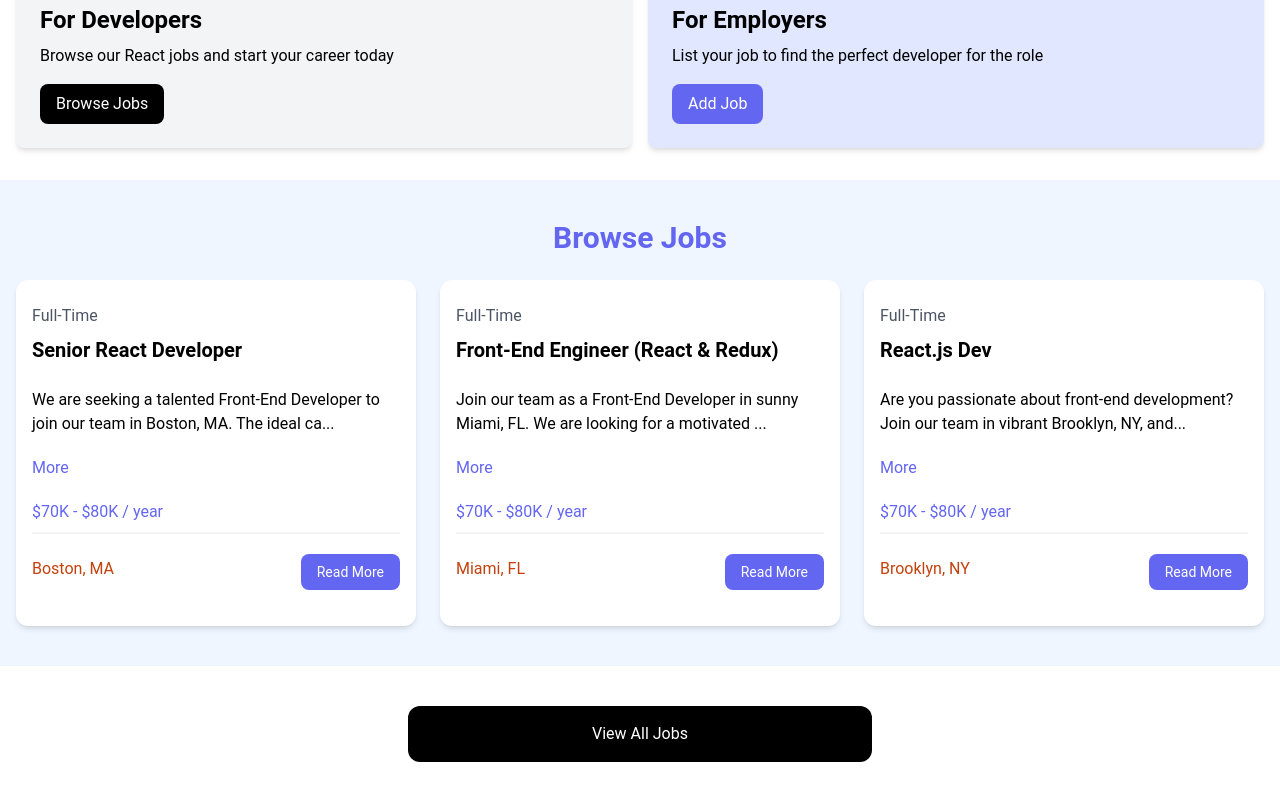
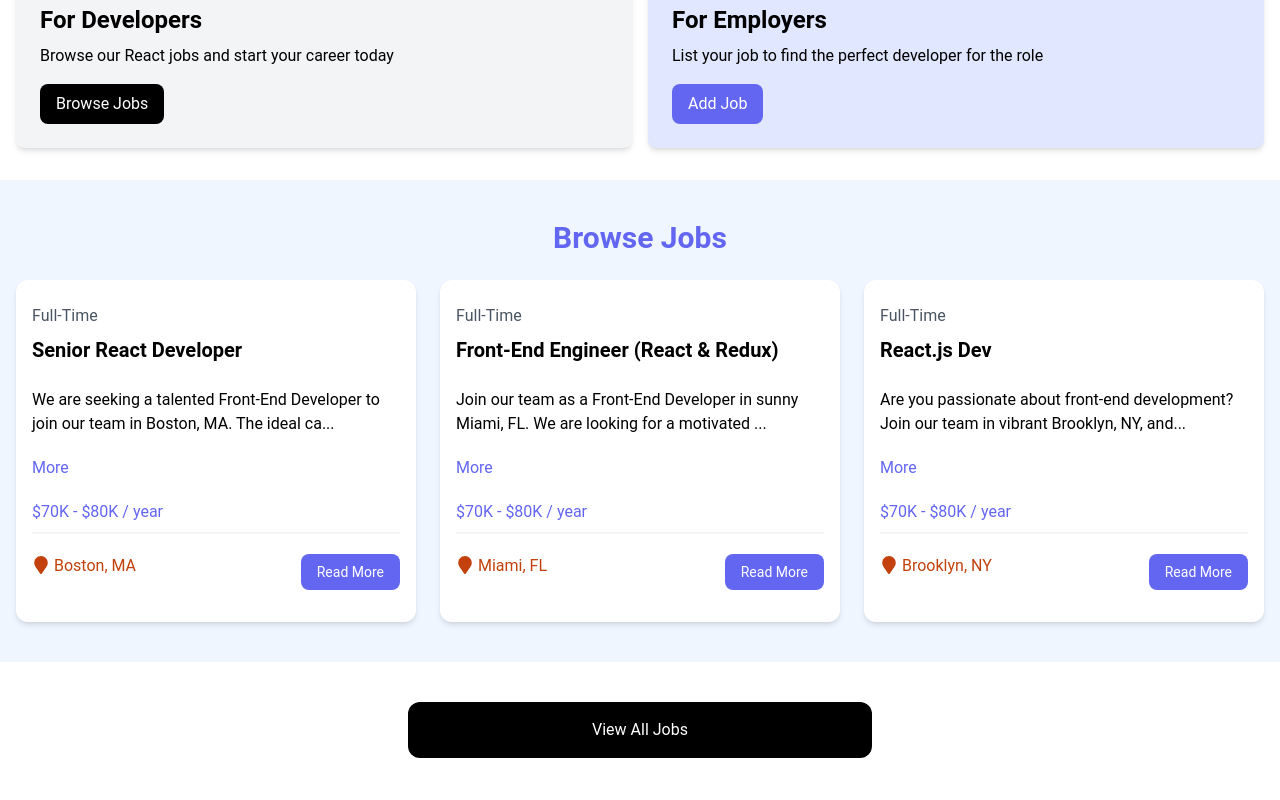
Before and after one commit to sbehnfeldt/react-crash-course-2024, a React (Vite) app: page / in a window 1280 px wide. Shown: the part 429-1229 px from the top of the page. Built offline with nearby package versions, Linux system fonts and the light colour scheme.

Commit message:
Add react icons package, use FontAwesome icon

```diff
--- a/package.json
+++ b/package.json
@@ -11,7 +11,8 @@
   },
   "dependencies": {
     "react": "^18.2.0",
-    "react-dom": "^18.2.0"
+    "react-dom": "^18.2.0",
+    "react-icons": "^5.2.1"
   },
   "devDependencies": {
     "@types/react": "^18.2.66",
--- a/src/components/JobListing.jsx
+++ b/src/components/JobListing.jsx
@@ -1,4 +1,5 @@
 import {useState} from 'react';
+import {FaMapMarker} from 'react-icons/fa';
 
 const JobListing = ({job}) => {
     const [showFullDescription, setShowFullDescription] = useState(false);
@@ -27,7 +28,7 @@
 
                 <div className="flex flex-col lg:flex-row justify-between mb-4">
                     <div className="text-orange-700 mb-3">
-                        <i className="fa-solid fa-location-dot text-lg"></i>
+                        <FaMapMarker className="inline text-lg mb-1 mr-1" />
                         {job.location}
                     </div>
                     <a
```
Also changed, not shown: 2 other files (tests, documents, lock files or other folders).
